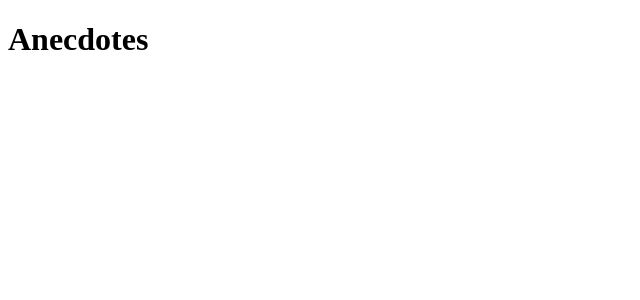
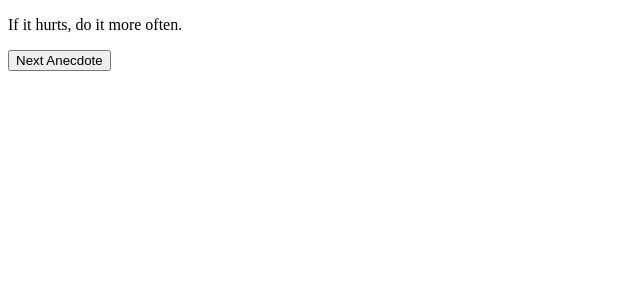
Before and after one commit to AustineJ101/fullstackopen, a React (Vite) app in the folder part1/anecdotes/: page / in a window 1280 px wide. Shown: the top 300 px of the page, without its empty margins (0-640 px from the left). Built offline with nearby package versions, Linux system fonts and the light colour scheme.

Commit message:
feat: generate random anecdotes

```diff
--- a/part1/anecdotes/src/App.jsx
+++ b/part1/anecdotes/src/App.jsx
@@ -1,7 +1,34 @@
+import { useState } from 'react';
 
 const App = () => {
+    const anecdotes = [
+    'If it hurts, do it more often.',
+    'Adding manpower to a late software project makes it later!',
+    'The first 90 percent of the code accounts for the first 90 percent of the development time...The remaining 10 percent of the code accounts for the other 90 percent of the development time.',
+    'Any fool can write code that a computer can understand. Good programmers write code that humans can understand.',
+    'Premature optimization is the root of all evil.',
+    'Debugging is twice as hard as writing the code in the first place. Therefore, if you write the code as cleverly as possible, you are, by definition, not smart enough to debug it.',
+    'Programming without an extremely heavy use of console.log is same as if a doctor would refuse to use x-rays or blood tests when diagnosing patients.',
+    'The only way to go fast, is to go well.'
+  ]
+
+
+  const [selected, setSelected] = useState(0);
+
+  const randomIndex = (arr) => {
+      return Math.floor(Math.random() * arr.length);
+    }
+
+  const handleRandomAnecdote = () => {
+    setSelected(randomIndex(anecdotes));
+  }
+
+
   return (
-    <h1>Anecdotes</h1>
+    <div>
+      <p>{anecdotes[selected]}</p>
+      <button onClick={handleRandomAnecdote}>Next Anecdote</button>
+    </div>
   )
 }
 
```
